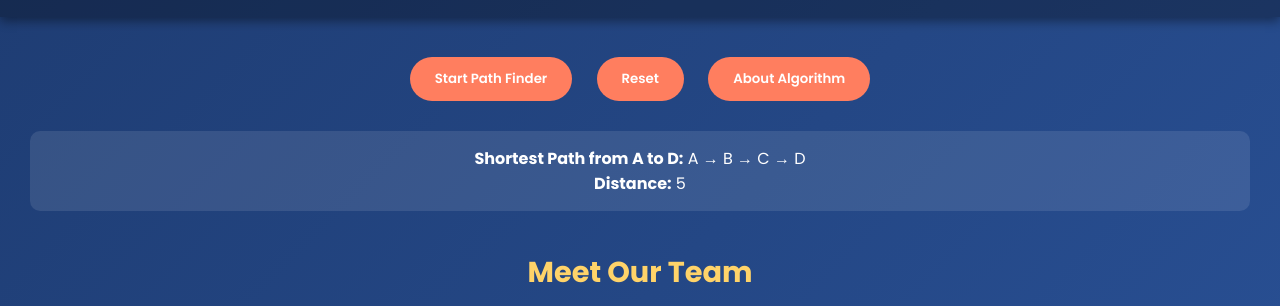
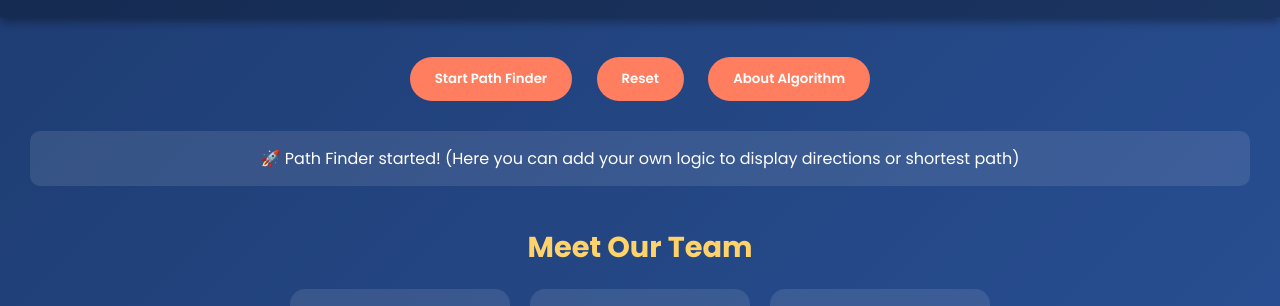
Before and after one commit to kunduridhi/shortest-path-finder, a website: page index.html in a window 1280 px wide. Both pictures are taken after a click on the button "Start Path Finder". Shown: the part 96-402 px from the top of the page. Drawn offline with Linux system fonts and the light colour scheme.

Commit message:
Update index.html

```diff
--- a/index.html
+++ b/index.html
@@ -103,7 +103,7 @@
     <button class="btn" onclick="resetOutput()">Reset</button>
     <button class="btn" onclick="openModal()">About Algorithm</button>
 
-    <div id="output">Click "Start Path Finder" to run the algorithm.</div>
+    <div id="output">Click "Start Path Finder" to run.</div>
 
     <section class="team">
       <h2>Meet Our Team</h2>
@@ -149,58 +149,19 @@
     <div class="modal-content">
       <span class="close-btn" onclick="closeModal()">&times;</span>
       <h2>About the Algorithm</h2>
-      <p>This project demonstrates the <strong>Dijkstra’s Algorithm</strong>, a popular shortest path algorithm.</p>
-      <p>It finds the shortest path between nodes in a weighted graph, ensuring optimal results in routing and network problems.</p>
+      <p>This project demonstrates a <strong>Shortest Path Finder</strong>.
+         You can design your own graph, add nodes, and implement any algorithm (like Dijkstra, BFS, or A*).</p>
     </div>
   </div>
 
   <script>
     function startPathFinder() {
-      // Simple example graph
-      const graph = {
-        A: {B: 2, C: 5},
-        B: {C: 1, D: 4},
-        C: {D: 2},
-        D: {}
-      };
-
-      function dijkstra(start, end) {
-        let distances = {}, prev = {}, pq = [];
-        for (let node in graph) {
-          distances[node] = Infinity;
-          prev[node] = null;
-        }
-        distances[start] = 0;
-        pq.push([start, 0]);
-
-        while (pq.length) {
-          pq.sort((a,b)=>a[1]-b[1]);
-          let [current, dist] = pq.shift();
-          if (current === end) break;
-
-          for (let neighbor in graph[current]) {
-            let newDist = dist + graph[current][neighbor];
-            if (newDist < distances[neighbor]) {
-              distances[neighbor] = newDist;
-              prev[neighbor] = current;
-              pq.push([neighbor, newDist]);
-            }
-          }
-        }
-
-        let path = [], u = end;
-        while (u) { path.unshift(u); u = prev[u]; }
-        return {distance: distances[end], path};
-      }
-
-      const result = dijkstra("A", "D");
       document.getElementById("output").innerHTML =
-        `<strong>Shortest Path from A to D:</strong> ${result.path.join(" → ")} <br>
-         <strong>Distance:</strong> ${result.distance}`;
+        "🚀 Path Finder started! (Here you can add your own logic to display directions or shortest path)";
     }
 
     function resetOutput() {
-      document.getElementById("output").innerHTML = "Click \"Start Path Finder\" to run the algorithm.";
+      document.getElementById("output").innerHTML = "Click \"Start Path Finder\" to run.";
     }
 
     function openModal() {
```
